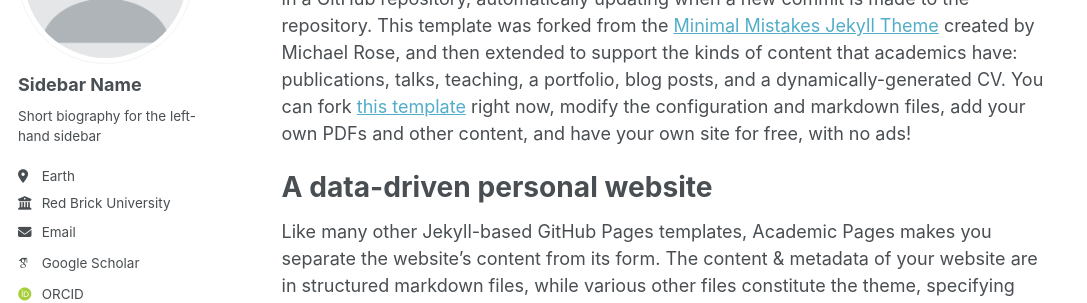
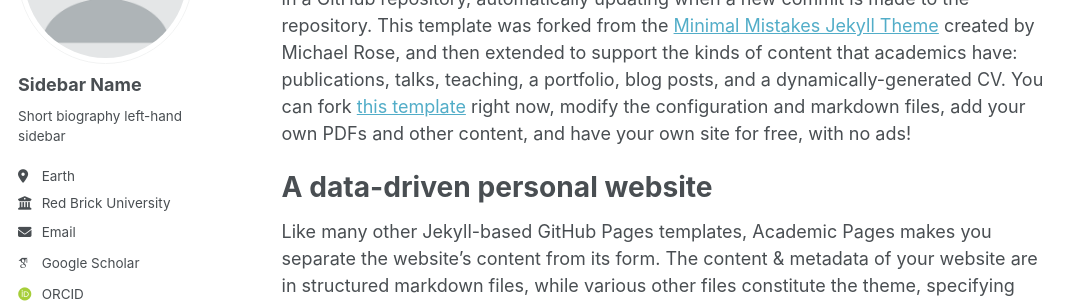
Before and after one commit to amir-rf/amir-rf, a Jekyll site: the page built from _pages/about.md, in a window 1280 px wide. Shown: the part 210-513 px from the top of the page, without its empty margins (0-1087 px from the left). Built offline with Jekyll 4.4.1, drawn with Linux system fonts in a browser that asks for light colours; some web fonts are replaced.

Commit message:
Update _config.yml

```diff
--- a/_config.yml
+++ b/_config.yml
@@ -25,7 +25,7 @@
   avatar           : "profile.png"
   name             : "Sidebar Name"
   pronouns         : # example: "she/her"
-  bio              : "Short biography for the left-hand sidebar"
+  bio              : "Short biography left-hand sidebar"
   location         : "Earth"
   employer         : "Red Brick University"
   uri              : # URL
```
